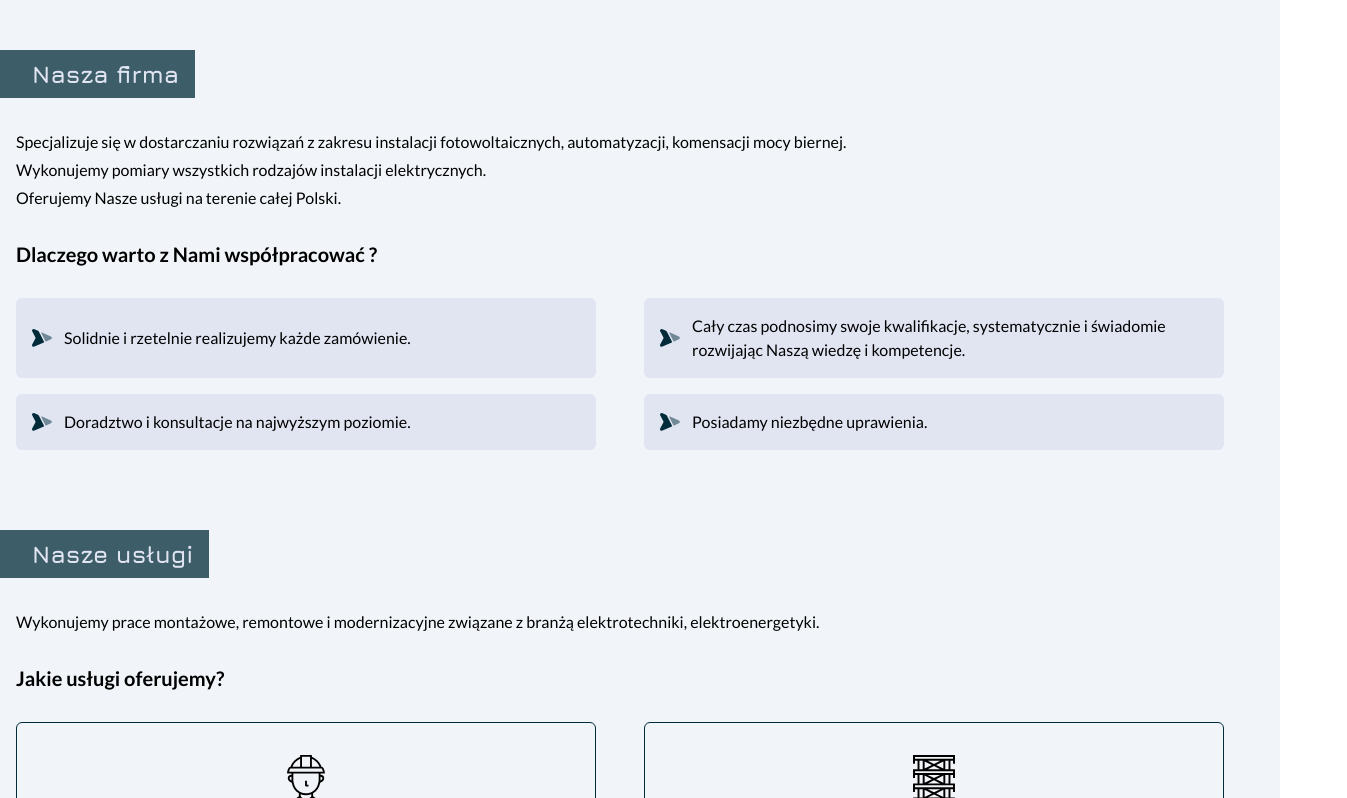
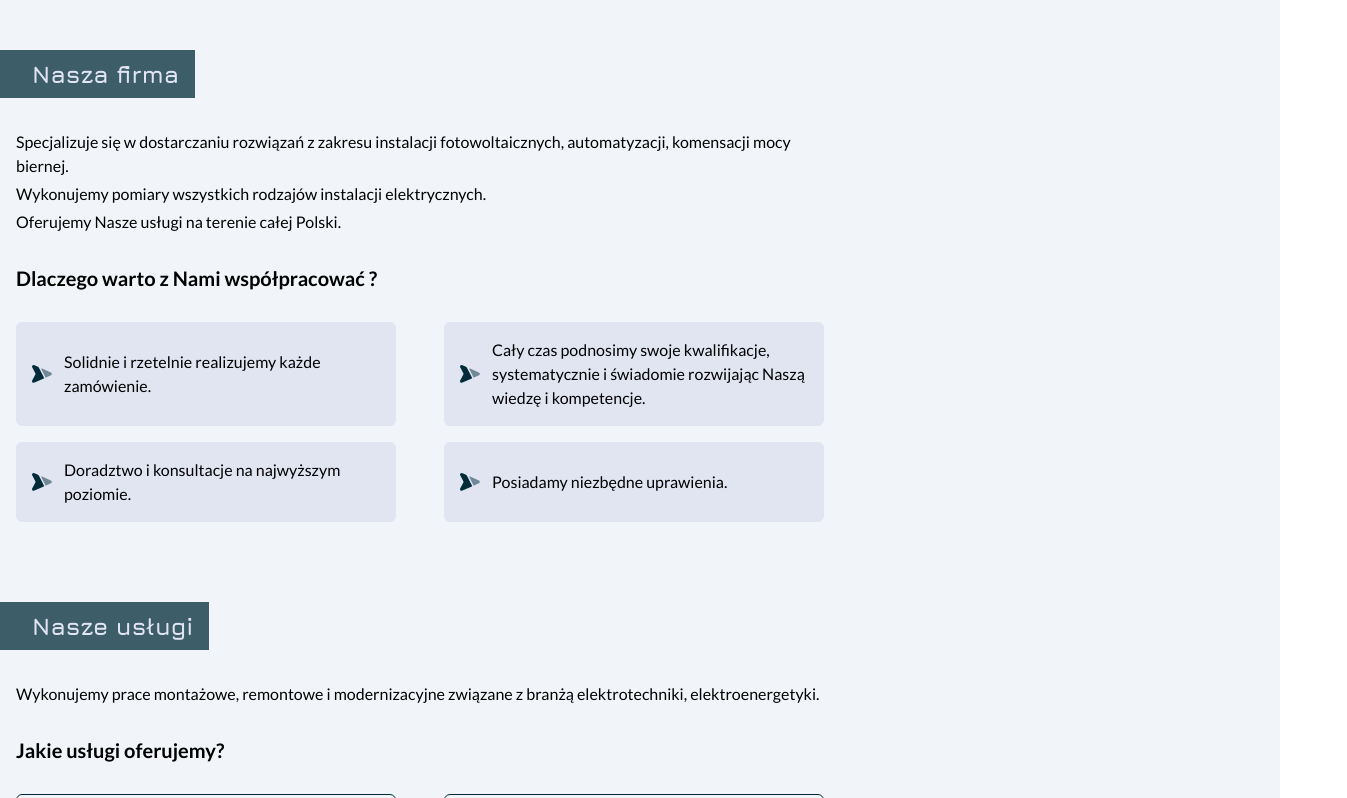
Before and after one commit to rafal19987/Olmat-Landing-Page-Electrician-Nextjs-Tailwind-TypeScript, a Next.js app: page / in a window 1280 px wide. Shown: the part 814-1612 px from the top of the page, 1347 px wide, since content can reach past the window. Built offline with nearby package versions, Linux system fonts and the light colour scheme.

Commit message:
chore: add new root variables

```diff
--- a/src/app/globals.css
+++ b/src/app/globals.css
@@ -5,7 +5,8 @@
 :root {
   --header-height: 3.5rem;
   --header-height-desktop: 6rem;
-  --max-card-width: 600px;
+  --max-card-width: 400px;
+  --max-content-width: 1400px;
 }
 
 * {
```
